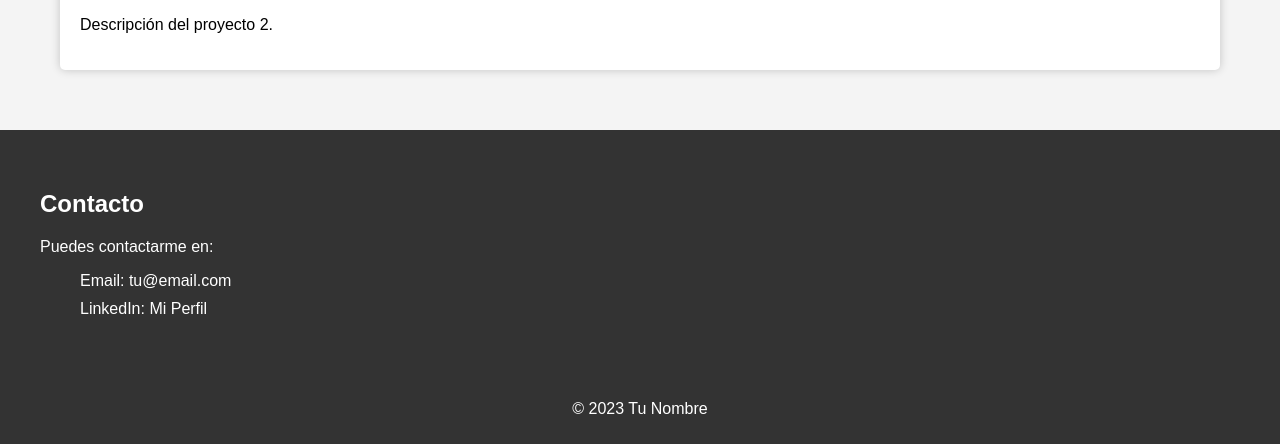
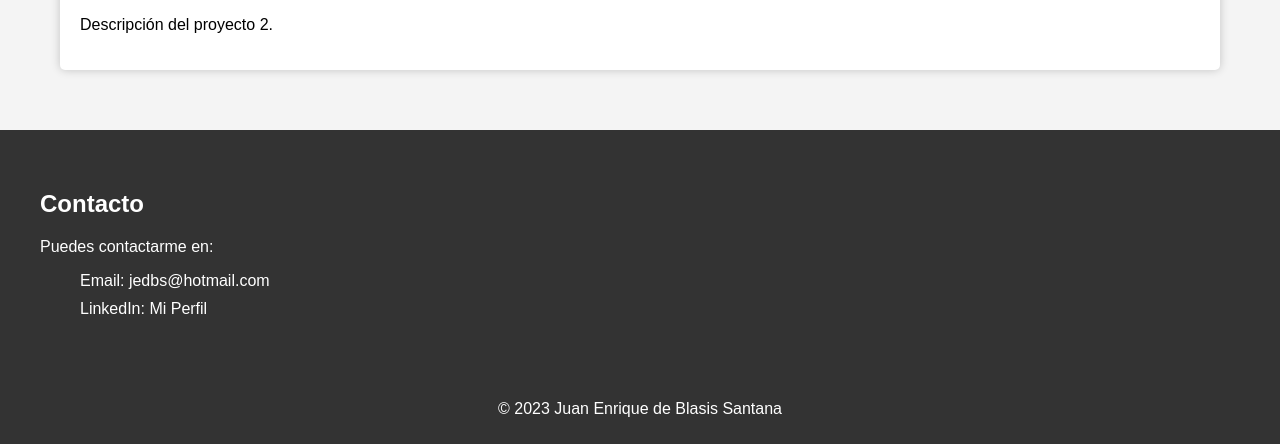
Before and after one commit to JuanGTX23/Juangtx23.github.io, a plain HTML site: page index.html in a window 1280 px wide. Shown: the part 707-1151 px from the top of the page. Drawn offline with Linux system fonts and the light colour scheme.

Commit message:
cambio de email y linkedin

```diff
--- a/index.html
+++ b/index.html
@@ -45,14 +45,14 @@
         <h2>Contacto</h2>
         <p>Puedes contactarme en:</p>
         <ul>
-            <li>Email: tu@email.com</li>
-            <li>LinkedIn: <a href="tu-linkedin">Mi Perfil</a></li>
+            <li>Email: jedbs@hotmail.com</li>
+            <li>LinkedIn: <a href="https://www.linkedin.com/in/juan-enrique-de-blasis-santana-0b138b103/">Mi Perfil</a></li>
             <!-- Agrega más información de contacto si lo deseas -->
         </ul>
     </section>
 
     <footer>
-        <p>&copy; 2023 Tu Nombre</p>
+        <p>&copy; 2023 Juan Enrique de Blasis Santana</p>
     </footer>
 </body>
 
```
